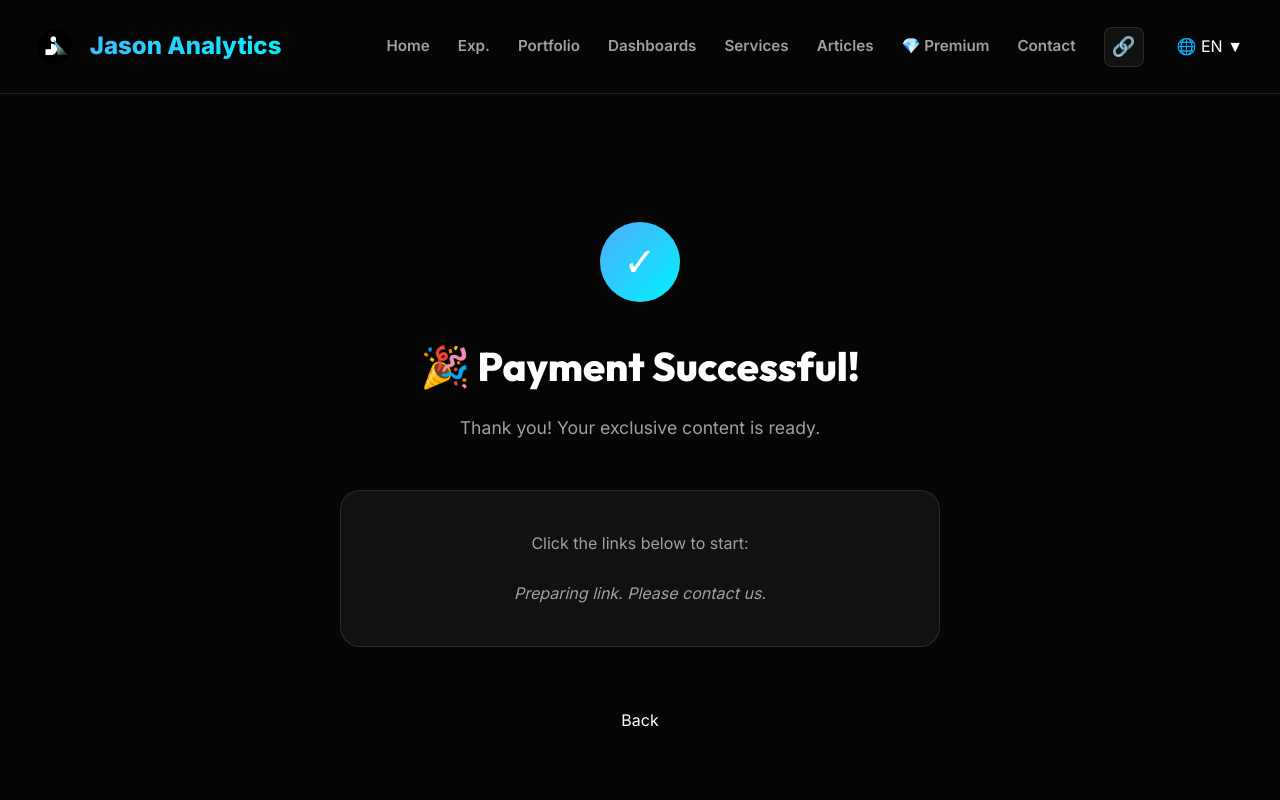
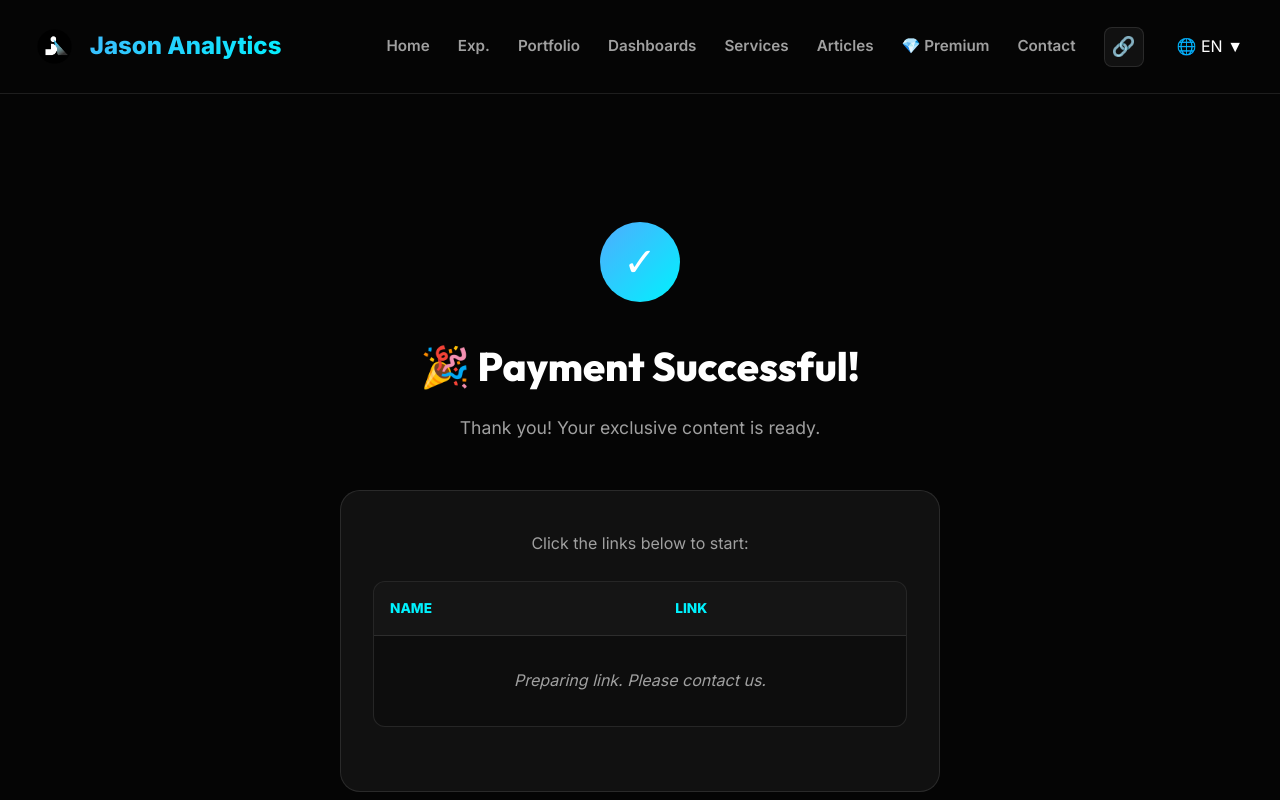
Before and after one commit to ds-jason-tsai/jason-by-tsai-portfolio, a Next.js app: page /en/success in a window 1280 px wide. Shown: the top 800 px of the page. Built offline with nearby package versions, Linux system fonts and the light colour scheme.

Commit message:
UI: Replace success page buttons with a structured content table and clean up links

```diff
--- a/app/[lang]/success/page.tsx
+++ b/app/[lang]/success/page.tsx
@@ -16,36 +16,31 @@ export async function generateMetadata({ params }: { params: Promise<{ lang: str
 
 // Google Drive & Sheets links — only shown after payment verification
 const ACCESS_LINKS: Record<string, (string | { url: string; label?: string })[]> = {
-  salesforce_se: [{ url: 'https://drive.google.com/file/d/1SCD4IGORxikCEXHALAP3zuUt5ArDnvkf/view?usp=sharing' }],
+  salesforce_se: [{ url: 'https://drive.google.com/file/d/1SCD4IGORxikCEXHALAP3zuUt5ArDnvkf/view?usp=sharing', label: '📊 下載報告 (Direct Link)' }],
   notebooklm_series: [
     { label: '1-1 認識講師', url: 'https://youtu.be/OBRw2ysakaI' },
     { label: '1-2 介面認識與基本導航', url: 'https://youtu.be/ByYtZNufMrM' },
     { label: '1-3 來源導入 (PDF/網址/YT/雲端)', url: 'https://youtu.be/G1IbkIMnhuA' },
     { label: '1-4 對話與提示詞 (Prompt Engineering)', url: 'https://youtu.be/ByP3FcIh0eA' },
-    { label: '1-5 工作室 (語音/心智圖/報告生成)', url: 'https://youtu.be/W6qxsRyeGkI' },
-    { url: 'https://docs.google.com/spreadsheets/d/18vXidG-qTw4eMrBem4t-V90CQGtRMcBJzP4d-nEI9ns/edit?usp=sharing' }
+    { label: '1-5 工作室 (語音/心智圖/報告生成)', url: 'https://youtu.be/W6qxsRyeGkI' }
   ],
   notebooklm_ja_learning: [
     { label: '2-1 日語學習夥伴(1)', url: 'https://youtu.be/HSc-2-7IW_g' },
-    { label: '2-2 日語學習夥伴(2)', url: 'https://youtu.be/hIlwYCoewn0' },
-    { url: 'https://docs.google.com/spreadsheets/d/18vXidG-qTw4eMrBem4t-V90CQGtRMcBJzP4d-nEI9ns/edit?usp=sharing' }
+    { label: '2-2 日語學習夥伴(2)', url: 'https://youtu.be/hIlwYCoewn0' }
   ],
   notebooklm_biz_analysis: [
     { label: '3-1 商業分析工具(1)', url: 'https://youtu.be/aS2CpZpC4xI' },
     { label: '3-2 商業分析工具(2)', url: 'https://youtu.be/BovFYbX4nKQ' },
-    { label: '3-3 商業分析工具(3)', url: 'https://youtu.be/lJpxm62QjDg' },
-    { url: 'https://docs.google.com/spreadsheets/d/18vXidG-qTw4eMrBem4t-V90CQGtRMcBJzP4d-nEI9ns/edit?usp=sharing' }
+    { label: '3-3 商業分析工具(3)', url: 'https://youtu.be/lJpxm62QjDg' }
   ],
   notebooklm_chat_summary: [
     { label: '4-1 聊天紀錄摘要(1)', url: 'https://youtu.be/mH4wzr-ZWR8' },
     { label: '4-2 聊天紀錄摘要(2)', url: 'https://youtu.be/RK1OkD_BnPg' },
-    { label: '4-3 聊天紀錄摘要(3)', url: 'https://youtu.be/LJQOwYdljE8' },
-    { url: 'https://docs.google.com/spreadsheets/d/18vXidG-qTw4eMrBem4t-V90CQGtRMcBJzP4d-nEI9ns/edit?usp=sharing' }
+    { label: '4-3 聊天紀錄摘要(3)', url: 'https://youtu.be/LJQOwYdljE8' }
   ],
   notebooklm_finance_stock: [
     { label: '4-4 財務報表、股票分析(1)', url: 'https://youtu.be/MZ6DV3t54Rg' },
-    { label: '4-5 財務報表、股票分析(2)', url: 'https://youtu.be/wYv7jhoI1nc' },
-    { url: 'https://docs.google.com/spreadsheets/d/18vXidG-qTw4eMrBem4t-V90CQGtRMcBJzP4d-nEI9ns/edit?usp=sharing' }
+    { label: '4-5 財務報表、股票分析(2)', url: 'https://youtu.be/wYv7jhoI1nc' }
   ],
 };
 
@@ -113,6 +108,8 @@ export default async function SuccessPage({
       downloadBtn: '📥 下載報告 (Google Drive)',
       watchBtn: '📺 觀看影片 (YouTube)',
       tableBtn: '📊 工具表格 (Google Sheets)',
+      tableName: '內容名稱',
+      tableUrl: '播放連結 / 下載網址',
       note: '連結將在新分頁開啟。如遇問題請聯絡 Jason。',
       orderId: '訂單編號：',
       back: '返回列表',
@@ -125,6 +122,8 @@ export default async function SuccessPage({
       downloadBtn: '📥 Download (Drive)',
       watchBtn: '📺 Watch Now (YouTube)',
       tableBtn: '📊 Tool Sheet (Google Sheets)',
+      tableName: 'Name',
+      tableUrl: 'Link',
       note: 'Links will open in a new tab. Contact Jason for issues.',
       orderId: 'Order ID: ',
       back: 'Back',
@@ -137,47 +136,14 @@ export default async function SuccessPage({
       downloadBtn: '📥 ダウンロード',
       watchBtn: '📺 動画を視聴',
       tableBtn: '📊 ツール一覧 (Google Sheets)',
+      tableName: '項目名',
+      tableUrl: 'リンク',
       note: '新しいタブで開きます。問題がある場合はJasonにご連絡ください。',
       orderId: '注文ID：',
       back: '戻る',
       noLink: '準備中です。お問い合わせください。',
     },
   }[lang];
-
-  const renderLink = (linkInfo: string | { url: string; label?: string }, index?: number) => {
-    const url = typeof linkInfo === 'string' ? linkInfo : linkInfo.url;
-    const customLabel = typeof linkInfo === 'string' ? undefined : linkInfo.label;
-
-    const isYouTube = url.includes('youtu.be') || url.includes('youtube.com');
-    const isSheet = url.includes('docs.google.com/spreadsheets');
-
-    let label = t.downloadBtn;
-    if (isYouTube) label = t.watchBtn;
-    if (isSheet) label = t.tableBtn;
-
-    // 如果有自定義標籤，優先使用
-    const finalLabel = customLabel || label;
-    const suffix = (index !== undefined && !customLabel) ? ` (${index + 1})` : '';
-
-    return (
-      <a
-        key={url}
-        href={url}
-        target="_blank"
-        rel="noopener noreferrer"
-        className="btn-primary"
-        style={{
-          display: 'inline-block',
-          fontSize: '0.9rem',
-          padding: '0.8rem 1.8rem',
-          margin: '0.5rem',
-          minWidth: '240px'
-        }}
-      >
-        {finalLabel}{suffix}
-      </a>
-    );
-  };
 
   return (
     <section className="fade-in" style={{ padding: '6rem 2rem 5rem', textAlign: 'center', minHeight: '70vh' }}>
@@ -211,14 +177,44 @@ export default async function SuccessPage({
         )}
         <p style={{ color: 'var(--text-secondary)', marginBottom: '1.5rem' }}>{t.downloadTitle}</p>
 
-        <div style={{ display: 'flex', flexWrap: 'wrap', justifyContent: 'center', gap: '0.5rem' }}>
-          {accessData ? (
-            Array.isArray(accessData)
-              ? accessData.map((linkInfo, i) => renderLink(linkInfo, i))
-              : renderLink(accessData)
-          ) : (
-            <p style={{ color: 'var(--text-secondary)', fontStyle: 'italic' }}>{t.noLink}</p>
-          )}
+        <div style={{ overflowX: 'auto', marginBottom: '1.5rem', background: 'rgba(0,0,0,0.2)', borderRadius: '12px', border: '1px solid var(--glass-border)' }}>
+          <table style={{ width: '100%', borderCollapse: 'collapse', textAlign: 'left' }}>
+            <thead>
+              <tr style={{ background: 'rgba(255,255,255,0.03)', borderBottom: '1px solid var(--glass-border)' }}>
+                <th style={{ padding: '1rem', fontSize: '0.85rem', color: 'var(--accent-color)', fontWeight: '900', textTransform: 'uppercase' }}>{t.tableName}</th>
+                <th style={{ padding: '1rem', fontSize: '0.85rem', color: 'var(--accent-color)', fontWeight: '900', textTransform: 'uppercase' }}>{t.tableUrl}</th>
+              </tr>
+            </thead>
+            <tbody>
+              {accessData && Array.isArray(accessData) ? (
+                accessData.map((linkInfo, i) => {
+                  const url = typeof linkInfo === 'string' ? linkInfo : linkInfo.url;
+                  const customLabel = typeof linkInfo === 'string' ? `${t.watchBtn} ${i+1}` : linkInfo.label;
+                  return (
+                    <tr key={i} style={{ borderBottom: '1px solid rgba(255,255,255,0.05)' }}>
+                      <td style={{ padding: '1rem', fontSize: '0.9rem', color: '#fff' }}>{customLabel}</td>
+                      <td style={{ padding: '1rem' }}>
+                        <a
+                          href={url}
+                          target="_blank"
+                          rel="noopener noreferrer"
+                          style={{ color: 'var(--accent-color)', fontSize: '0.85rem', textDecoration: 'underline', wordBreak: 'break-all' }}
+                        >
+                          {url}
+                        </a>
+                      </td>
+                    </tr>
+                  );
+                })
+              ) : (
+                <tr>
+                  <td colSpan={2} style={{ padding: '2rem', textAlign: 'center', color: 'var(--text-secondary)', fontStyle: 'italic' }}>
+                    {t.noLink}
+                  </td>
+                </tr>
+              )}
+            </tbody>
+          </table>
         </div>
 
         {accessData && (
```
